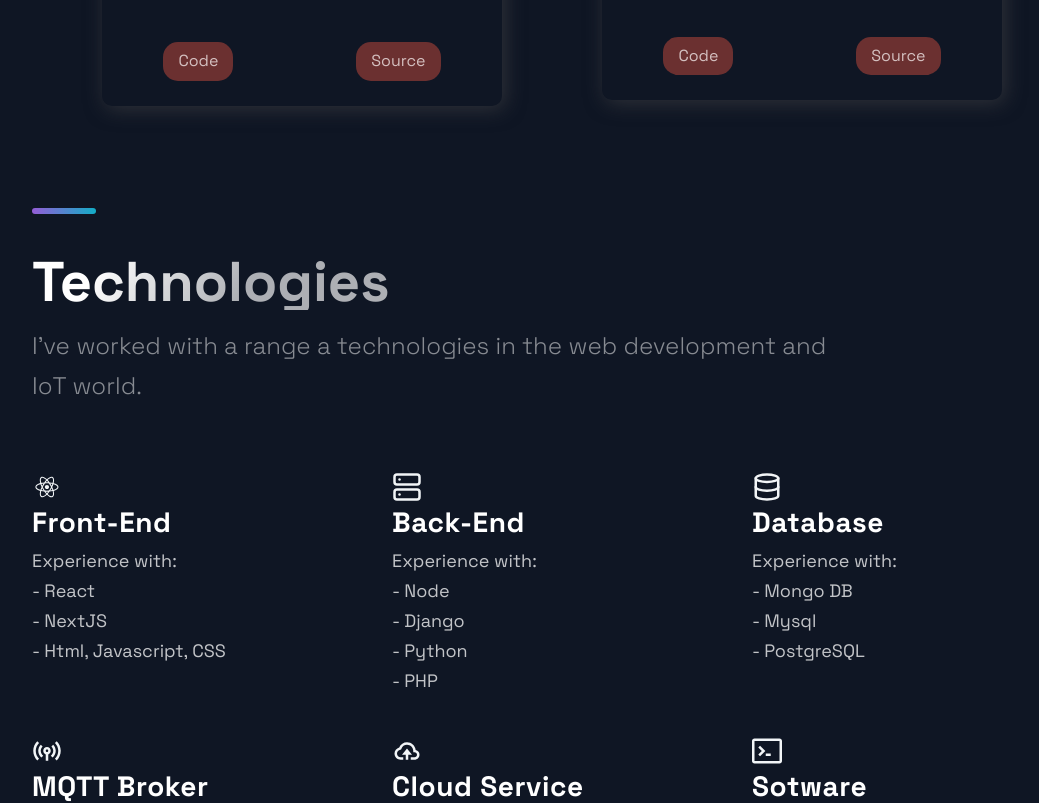
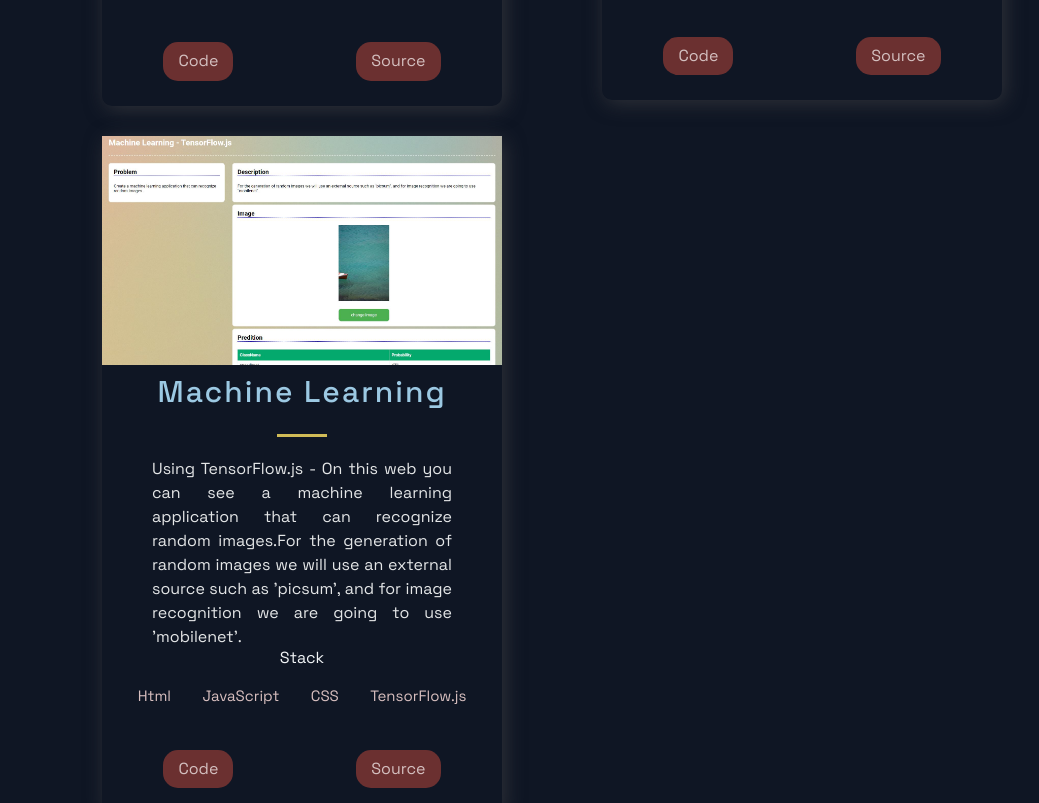
Before and after one commit to rch-goldsnaker/R006_Portafolio_NextJs, a Next.js app: page / in a window 1280 px wide. Shown: the part 2180-2983 px from the top of the page, without its empty margins (88-1127 px from the left). Built offline with nearby package versions, Linux system fonts and the light colour scheme.

Commit message:
Adding a new Project ML pictrures reconagtion

```diff
--- a/src/constants/constants.js
+++ b/src/constants/constants.js
@@ -35,6 +35,15 @@ export const projects = [
     visit: 'https://github.com/rch-goldsnaker/TensorFlowJS_XOR_001',
     id: 3,
   },
+  {
+    title: 'Machine Learning',
+    description:"Using TensorFlow.js - On this web you can see a machine learning application that can recognize random images.For the generation of random images we will use an external source such as 'picsum', and for image recognition we are going to use 'mobilenet'.",
+    image: '/images/mlPrediction.JPG',
+    tags: ['Html', 'JavaScript','CSS','TensorFlow.js'],
+    source: 'https://rch-goldsnaker.github.io/TensorFlowJS_Mobilenet_002/',
+    visit: 'https://github.com/rch-goldsnaker/TensorFlowJS_Mobilenet_002',
+    id: 4,
+  },
 ];
 
 export const TimeLineData = [
```
Also changed, not shown: public/images/mlPrediction.JPG (added).
